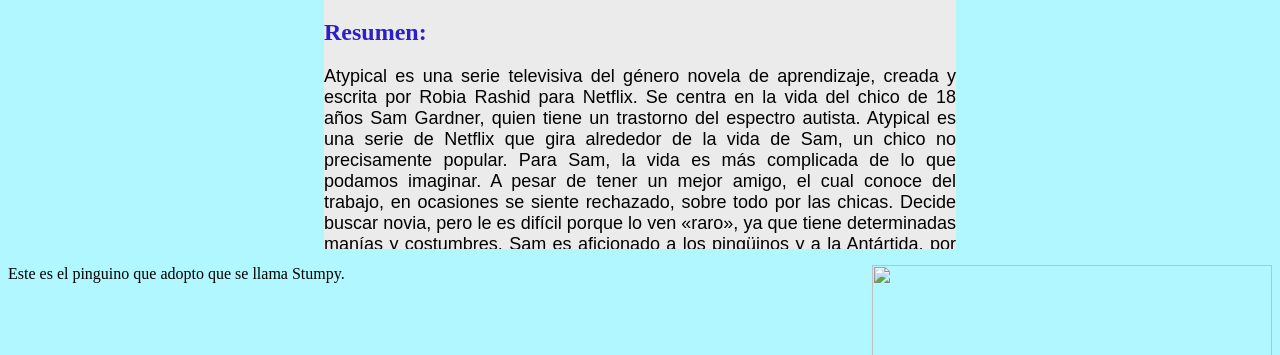
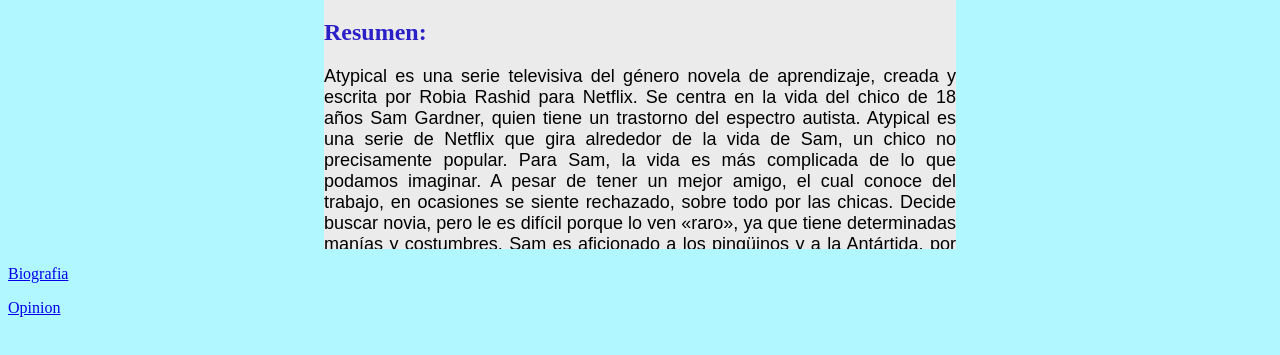
Before and after one commit to binbinj7/binbinj.github.io, a plain HTML site: page resumen.html in a window 1280 px wide. Shown: the part 69-424 px from the top of the page. Drawn offline with Linux system fonts and the light colour scheme.

Commit message:
Update resumen.html

```diff
--- a/resumen.html
+++ b/resumen.html
@@ -2,6 +2,7 @@
     <head>
         <title> </title>
         <style>
+
 
          .b{
 
@@ -50,6 +51,5 @@ Decide buscar novia, pero le es difícil porque lo ven «raro», ya que tiene de
 Por otro lado, la hermana de Sam conoce a un chico, Evan, del que se enamora y con el cual tiene una larga relación durante toda la serie. En el transcurso de la serie, la familia de Sam pasa por momentos difíciles, ya que la madre, Elsa, se va con un hombre al que conoce una noche en un bar. Esto hace que Doug, el marido, la eche de casa, por lo que la familia se distancia y la relación del matrimonio se rompe, y esto como consecuencia, afecta bastante a Sam.</span><p>
 
         </div>
-   <div class="a">
- <img  class="pic" src="caracteristicas-hosting-web.webp">
-<p>Este es el pinguino que adopto que se llama Stumpy.
+   <p><a href="https://binbinj7.github.io/index">Biografia</a>
+ <p><a href="https://binbinj7.github.io/opinion">Opinion</a>
```
